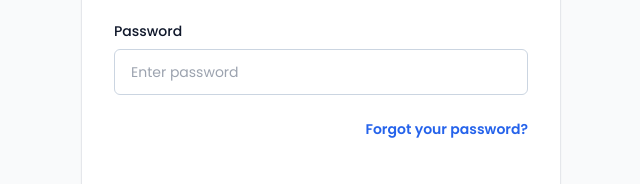
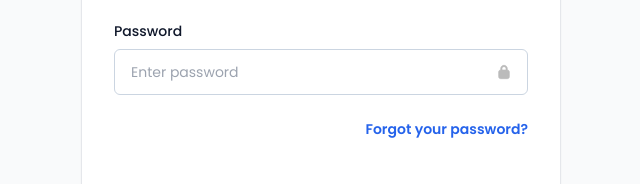
Before and after one commit to thanthathonsang/inventory-management-web, a plain HTML site: page frontend/login.html in a window 1280 px wide. Shown: the part 538-722 px from the top of the page, 319-959 px from the left. Drawn offline with nearby package versions, Linux system fonts and the light colour scheme.

Commit message:
Edit Ui Login - Register - Reset

```diff
--- a/frontend/login.html
+++ b/frontend/login.html
@@ -33,7 +33,10 @@
             <div>
               <label class="text-slate-900 text-sm font-medium mb-2 block">Password</label>
               <div class="relative flex items-center">
-                <input id="password" name="password" type="password" required class="w-full text-slate-900 text-sm border border-slate-300 px-4 py-3 rounded-md outline-blue-600 focus:ring-2 focus:ring-blue-500" placeholder="Enter password" />
+                <input id="password" name="password" type="password" required class="w-full text-slate-900 text-sm border border-slate-300 px-4 py-3 pr-10 rounded-md outline-blue-600 focus:ring-2 focus:ring-blue-500" placeholder="Enter password" />
+                <svg xmlns="http://www.w3.org/2000/svg" fill="#bbb" stroke="#bbb" class="w-4 h-4 absolute right-4" viewBox="0 0 24 24">
+                  <path d="M17 9V7c0-2.8-2.2-5-5-5S7 4.2 7 7v2c-1.7 0-3 1.3-3 3v7c0 1.7 1.3 3 3 3h10c1.7 0 3-1.3 3-3v-7c0-1.7-1.3-3-3-3zM9 7c0-1.7 1.3-3 3-3s3 1.3 3 3v2H9V7z" data-original="#000000"></path>
+                </svg>
               </div>
             </div>
             <div class="flex flex-wrap items-center justify-end gap-4">
```
